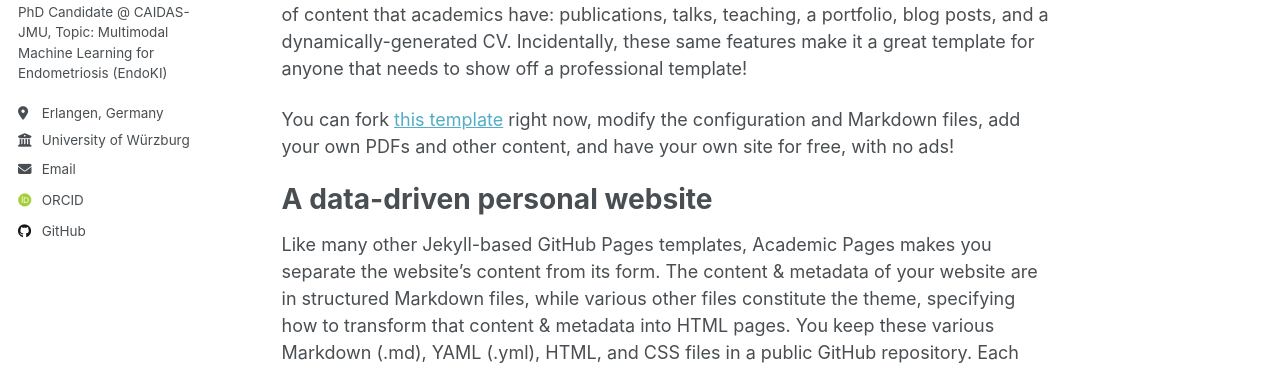
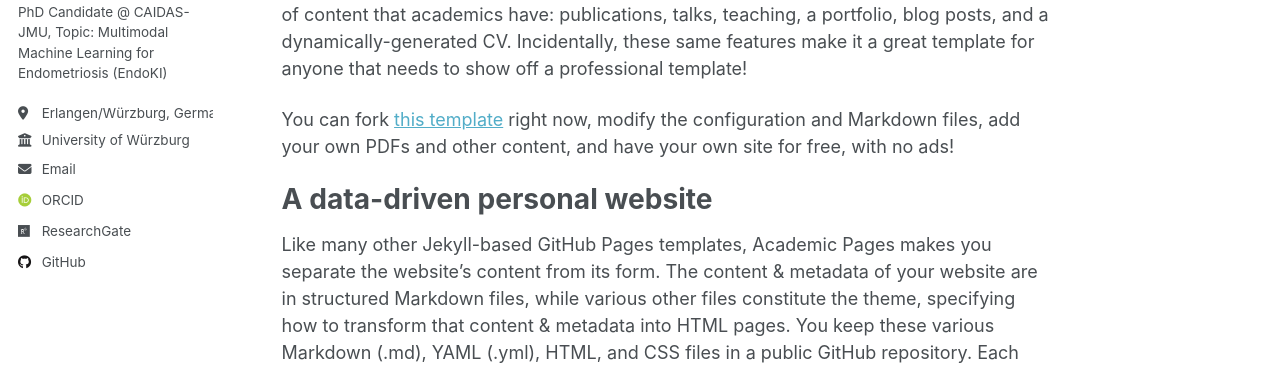
Before and after one commit to TrevorKang/TrevorKang.github.io, a Jekyll site: the page built from _pages/about.md, in a window 1280 px wide. Shown: the part 303-668 px from the top of the page. Built offline with Jekyll 4.4.1, drawn with Linux system fonts in a browser that asks for light colours; some web fonts are replaced; a script that is not in the unit is left out.

Commit message:
change config

```diff
--- a/_config.yml
+++ b/_config.yml
@@ -26,8 +26,8 @@ author:
   avatar           : "profile.png"
   name             : "Xingjian Kang"
   pronouns         : "he/him" # example: "she/her"
-  bio              : "PhD Candidate @ CAIDAS-JMU, Topic: Multimodal Machine Learning for Endometriosis (EndoKI)" # A short 1-2 sentence bio about yourself.
-  location         : "Erlangen, Germany"
+  bio              : "PhD Candidate @ CAIDAS-JMU, \nTopic: Multimodal Machine Learning for Endometriosis (EndoKI)" # A short 1-2 sentence bio about yourself.
+  location         : "Erlangen/Würzburg, Germany"
   employer         : "University of Würzburg"
   uri              : # URL
   email            : "xingjian.kang@fau.de"
@@ -41,7 +41,7 @@ author:
   orcid            : "https://orcid.org/0009-0005-0590-1734"
   semantic         : # URL
   pubmed           : # "https://www.ncbi.nlm.nih.gov/pubmed/?term=john+snow"
-  researchgate     : # URL
+  researchgate     : "https://www.researchgate.net/profile/Xingjian-Kang-2"
   scopus           : # URL
 
   # Repositories and software development
```
